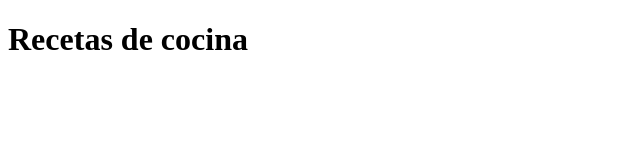
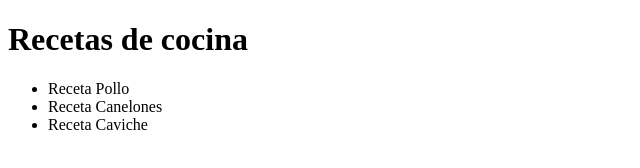
Before and after one commit to MarkelK14/repositorio_html, a plain HTML site: page index.html in a window 1280 px wide. Shown: the whole page, without its empty margins (0-640 px from the left). Drawn offline with Linux system fonts and the light colour scheme.

Commit message:
menu de recetas en index.html

```diff
--- a/index.html
+++ b/index.html
@@ -7,5 +7,13 @@
 </head>
 <body>
     <h1>Recetas de cocina</h1>
+
+    <nav>
+        <ul>
+            <li>Receta Pollo</li>
+            <li>Receta Canelones</li>
+            <li>Receta Caviche</li>
+        </ul>
+    </nav>
 </body>
 </html>
```
